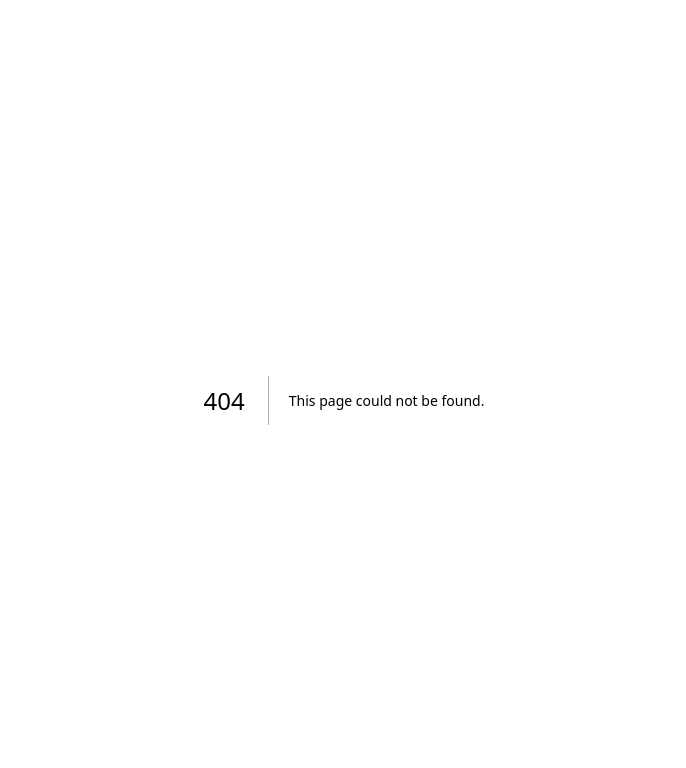
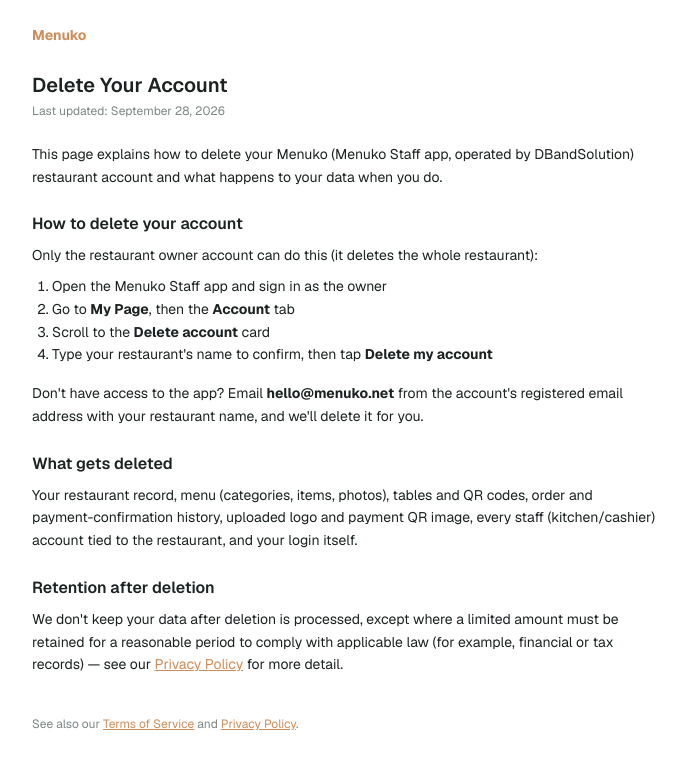
Before and after one commit to boyds79-code/menuko, a Next.js app: page /delete-account in a window 1280 px wide. Before the commit this address had no page. Shown: the top 768 px of the page, without its empty margins (296-982 px from the left). Built offline with nearby package versions, Linux system fonts and the light colour scheme; a web font is replaced by a local one.

Commit message:
계정 삭제 안내 페이지 추가 (Google Play Data safety 요구사항)
/delete-account — 앱/회사명, 삭제 절차, 삭제되는 데이터 범위, 보관 정책을
명시한 공개 페이지. Play Console Data safety의 "계정 삭제 URL" 항목에 사용.

```diff
--- /dev/null
+++ b/src/app/delete-account/page.tsx
@@ -0,0 +1,76 @@
+import Link from "next/link";
+
+// Required by Google Play's Data safety section: a public URL (no login
+// needed to read it) naming the app/developer, showing the deletion steps,
+// and stating what's deleted vs retained. See also /privacy Section 7.
+
+export const metadata = {
+  title: "Delete Your Account — Menuko",
+};
+
+export default function DeleteAccountPage() {
+  return (
+    <main className="mx-auto flex w-full max-w-2xl flex-1 flex-col gap-6 p-6 text-sm leading-relaxed">
+      <div>
+        <Link href="/" className="text-sm font-bold text-brand">
+          Menuko
+        </Link>
+      </div>
+
+      <div>
+        <h1 className="text-xl font-semibold">Delete Your Account</h1>
+        <p className="mt-1 text-xs text-muted">Last updated: September 28, 2026</p>
+      </div>
+
+      <p>
+        This page explains how to delete your Menuko (Menuko Staff app, operated by DBandSolution)
+        restaurant account and what happens to your data when you do.
+      </p>
+
+      <Section title="How to delete your account">
+        <p>Only the restaurant owner account can do this (it deletes the whole restaurant):</p>
+        <ol className="list-decimal pl-5">
+          <li>Open the Menuko Staff app and sign in as the owner</li>
+          <li>Go to <strong>My Page</strong>, then the <strong>Account</strong> tab</li>
+          <li>Scroll to the <strong>Delete account</strong> card</li>
+          <li>Type your restaurant&apos;s name to confirm, then tap <strong>Delete my account</strong></li>
+        </ol>
+        <p className="mt-2">
+          Don&apos;t have access to the app? Email <strong>hello@menuko.net</strong> from the account&apos;s
+          registered email address with your restaurant name, and we&apos;ll delete it for you.
+        </p>
+      </Section>
+
+      <Section title="What gets deleted">
+        <p>
+          Your restaurant record, menu (categories, items, photos), tables and QR codes, order and
+          payment-confirmation history, uploaded logo and payment QR image, every staff (kitchen/cashier)
+          account tied to the restaurant, and your login itself.
+        </p>
+      </Section>
+
+      <Section title="Retention after deletion">
+        <p>
+          We don&apos;t keep your data after deletion is processed, except where a limited amount must be
+          retained for a reasonable period to comply with applicable law (for example, financial or tax
+          records) — see our <Link href="/privacy" className="text-brand underline">Privacy Policy</Link> for
+          more detail.
+        </p>
+      </Section>
+
+      <p className="mt-4 text-xs text-muted">
+        See also our <Link href="/terms" className="text-brand underline">Terms of Service</Link> and{" "}
+        <Link href="/privacy" className="text-brand underline">Privacy Policy</Link>.
+      </p>
+    </main>
+  );
+}
+
+function Section({ title, children }: { title: string; children: React.ReactNode }) {
+  return (
+    <section className="flex flex-col gap-2">
+      <h2 className="text-base font-semibold">{title}</h2>
+      {children}
+    </section>
+  );
+}
```
